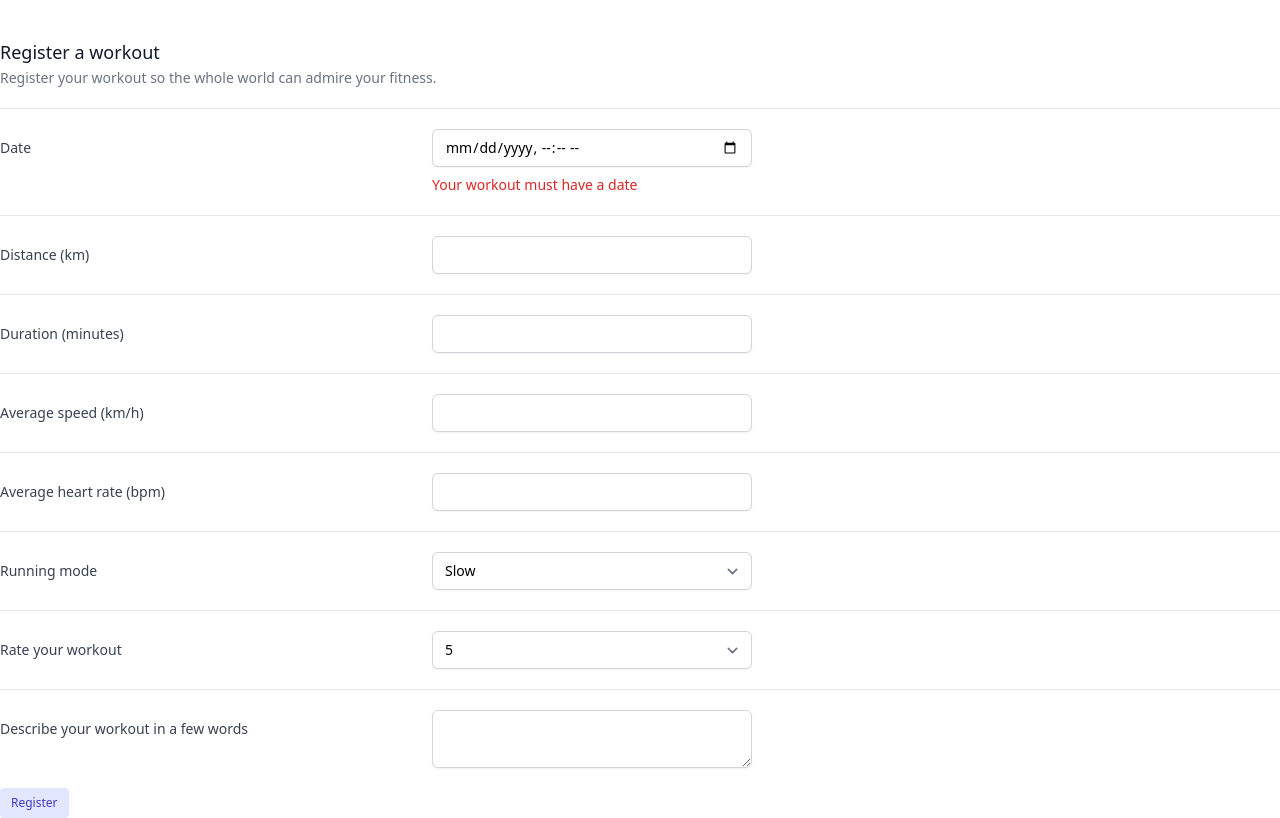
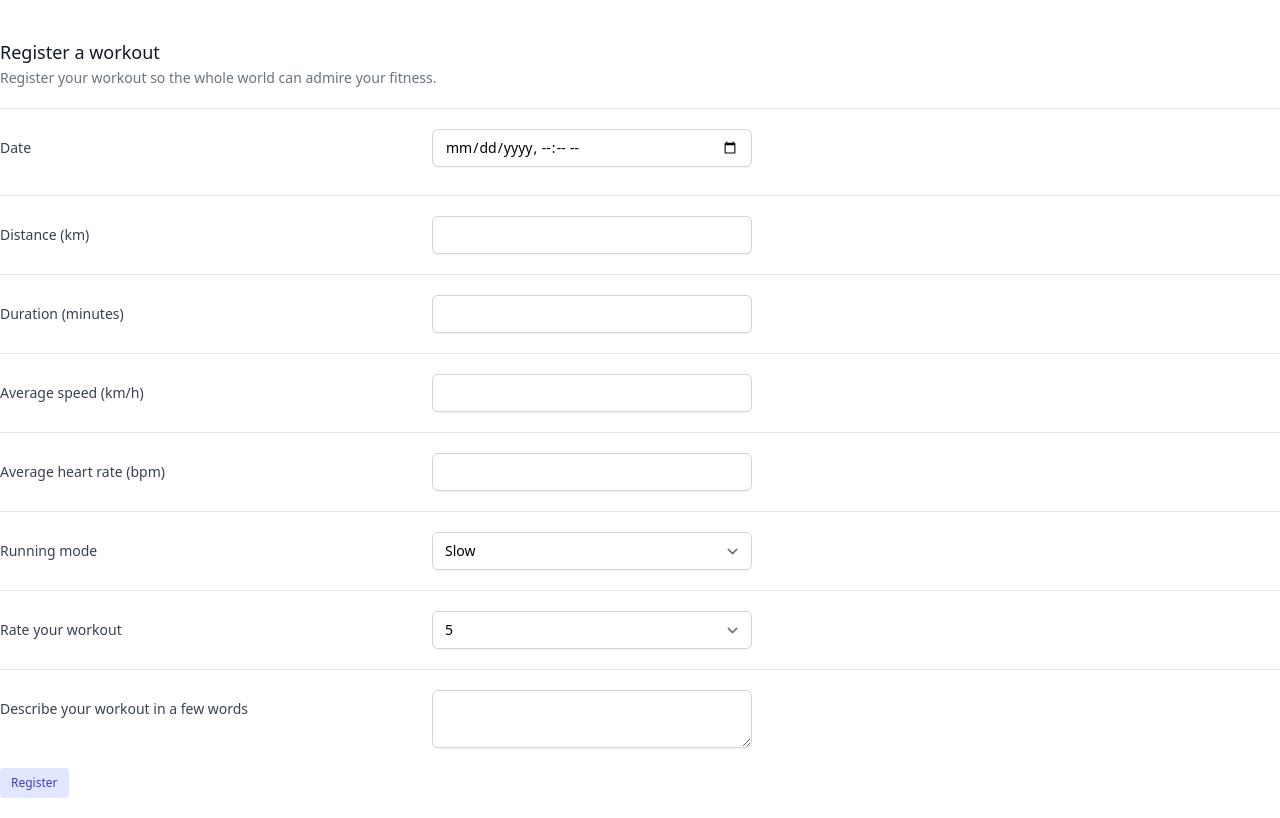
Before and after one commit to hnerdrum/workout-tracker, a React (Vite) app in the folder frontend/: page / in a window 1280 px wide. Built offline with nearby package versions, Linux system fonts and the light colour scheme.

Commit message:
Input: connect to react-hooks-form

```diff
--- a/frontend/src/App.tsx
+++ b/frontend/src/App.tsx
@@ -49,7 +49,8 @@ function App() {
         <WorkoutInput
             label="Date"
             type="datetime-local"
-            errorMessage="Your workout must have a date"
+            errorMessage={errors.date?.message}
+            {...register(WORKOUT_FIELDS.date, { required: "This is required" })}
         />
         <div className="sm:grid sm:grid-cols-3 sm:gap-4 sm:items-start sm:border-t sm:border-gray-200 sm:pt-5">
           <label htmlFor={WORKOUT_FIELDS.distance} className="block text-sm font-medium text-gray-700 sm:mt-px sm:pt-2">
--- a/frontend/src/WorkoutInput.tsx
+++ b/frontend/src/WorkoutInput.tsx
@@ -1,12 +1,12 @@
 import { WORKOUT_FIELDS } from "./App"
+import React from "react";
 
 type InputProps = {
     label: string;
-    type: string;
-    errorMessage: string;
-}
+    errorMessage?: string;
+} & React.InputHTMLAttributes<HTMLInputElement>
 
-export const WorkoutInput = ({ label, type, errorMessage }: InputProps) => {
+export const WorkoutInput = React.forwardRef(({ label, errorMessage, ...rest }: InputProps, ref: React.ForwardedRef<HTMLInputElement>) => {
     return (
         <div className="sm:grid sm:grid-cols-3 sm:gap-4 sm:items-start sm:border-t sm:border-gray-200 sm:pt-5">
           <label className="block text-sm font-medium text-gray-700 sm:mt-px sm:pt-2">
@@ -14,8 +14,9 @@ export const WorkoutInput = ({ label, type, errorMessage }: InputProps) => {
           </label>
           <div className="mt-1 sm:mt-0 sm:col-span-2">
             <input
-              type={type}
+              ref={ref}
               className="max-w-lg block w-full shadow-sm focus:ring-indigo-500 focus:border-indigo-500 sm:max-w-xs sm:text-sm border-gray-300 rounded-md"
+              {...rest}
             />
           <p className="mt-2 text-sm text-red-600" id="email-error">
             {errorMessage}
@@ -23,4 +24,4 @@ export const WorkoutInput = ({ label, type, errorMessage }: InputProps) => {
           </div>
         </div>
     )
-}
+})
```
